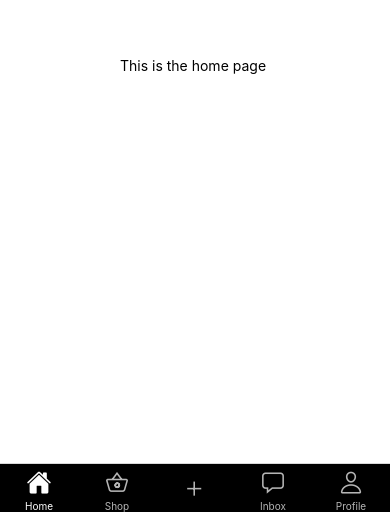
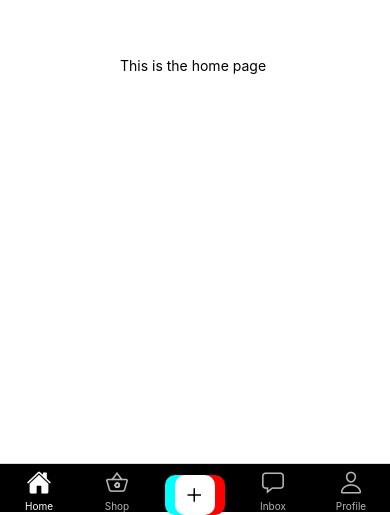
Before and after one commit to tan-sd/tiktok-explore, a React Native app: screen / in a window 390 px wide. Shown: the part 332-847 px from the top of the page. Built offline with nearby package versions, Linux system fonts and the light colour scheme.

Commit message:
add icons

```diff
--- a/App.js
+++ b/App.js
@@ -38,7 +38,12 @@ function TabNavigator() {
                     } else if (route.name === "Profile") {
                         iconName = focused ? "person" : "person-outline";
                     } else if (route.name === "Add") {
-                        iconName = "add"
+                        return (<View style={styles.container}>
+                            <View style={[styles.blueRectangle, { backgroundColor: 'cyan' }]} />
+                            <View style={[styles.redRectangle, { backgroundColor: 'red' }]} />
+                            <View style={[styles.whiteRectangle, { backgroundColor: 'white' }]} />
+                            <Ionicons name="ios-add-sharp" size={24} color="black" />
+                        </View>)
                     }
 
                     // You can customize the size and color of the icons here
@@ -113,3 +118,35 @@ export default function App() {
         </>
     );
 }
+
+const styles = StyleSheet.create({
+    container: {
+        marginTop: 13,
+        width: 40,
+        height: 40,
+        borderRadius: 10,
+        backgroundColor: 'white',
+        justifyContent: 'center',
+        alignItems: 'center',
+    },
+    redRectangle: {
+        position: 'absolute',
+        width: 40,
+        height: 40,
+        left: 10,
+        borderRadius: 10,
+    },
+    blueRectangle: {
+        position: 'absolute',
+        width: 40,
+        height: 40,
+        right: 10,
+        borderRadius: 10,
+    },
+    whiteRectangle: {
+        position: 'absolute',
+        width: 40,
+        height: 40,
+        borderRadius: 10,
+    },
+});
--- a/screens/ProfilePage.jsx
+++ b/screens/ProfilePage.jsx
@@ -11,6 +11,9 @@ import ModalDropdown from "react-native-modal-dropdown";
 import React, { useState } from "react";
 import Videos from "../Components/Videos";
 import profilePic from "../assets/profile-pic.jpeg";
+import { AntDesign } from '@expo/vector-icons';
+import { MaterialIcons } from '@expo/vector-icons';
+import { Feather } from '@expo/vector-icons';
 
 export default function ProfilePage({ navigation }) {
     const [selectedUser, setSelectedUser] = useState("Adam Tan");
@@ -19,7 +22,7 @@ export default function ProfilePage({ navigation }) {
 
     const userToAccountMap = {
         "Adam Tan": "dancerAdam",
-        Rachel: "singerRach",
+        "Rachel": "singerRach",
         "Seth Yap": "drummerSeth",
         "Sheng Da": "guitarCaleb",
         "Jun Sui": "dancerJun",
@@ -95,17 +98,13 @@ export default function ProfilePage({ navigation }) {
                 <View style={styles.buttonContainer}>
                     <TouchableOpacity
                         style={[styles.button, { marginRight: 10 }]}
-                        onPress={() => {
-                            // Handle the press of Button 1
-                        }}
+                        onPress={() => {}}
                     >
                         <Text style={styles.buttonText}>Edit Profile</Text>
                     </TouchableOpacity>
                     <TouchableOpacity
                         style={styles.button}
-                        onPress={() => {
-                            // Handle the press of Button 2
-                        }}
+                        onPress={() => {}}
                     >
                         <Text style={styles.buttonText}>Add Friends</Text>
                     </TouchableOpacity>
@@ -134,7 +133,7 @@ export default function ProfilePage({ navigation }) {
                                     : styles.inactiveTab,
                             ]}
                         >
-                            Videos
+                            <Feather name="grid" size={24} color="white" />
                         </Text>
                     </TouchableOpacity>
                     <TouchableOpacity
@@ -148,7 +147,7 @@ export default function ProfilePage({ navigation }) {
                                     : styles.inactiveTab,
                             ]}
                         >
-                            Private
+                            <MaterialIcons name="lock-outline" size={24} color="white" />
                         </Text>
                     </TouchableOpacity>
                     <TouchableOpacity
@@ -162,7 +161,7 @@ export default function ProfilePage({ navigation }) {
                                     : styles.inactiveTab,
                             ]}
                         >
-                            Repost
+                            <AntDesign name="sharealt" size={24} color="white" />
                         </Text>
                     </TouchableOpacity>
                     <TouchableOpacity
@@ -179,7 +178,7 @@ export default function ProfilePage({ navigation }) {
                                     : styles.inactiveTab
                             }
                         >
-                            Collection
+                            <Feather name="bookmark" size={24} color="white" />
                         </Text>
                     </TouchableOpacity>
                     <TouchableOpacity
@@ -195,7 +194,7 @@ export default function ProfilePage({ navigation }) {
                                     : styles.inactiveTab
                             }
                         >
-                            Like
+                          <AntDesign name="hearto" size={24} color="white" />
                         </Text>
                     </TouchableOpacity>
                 </View>
```
